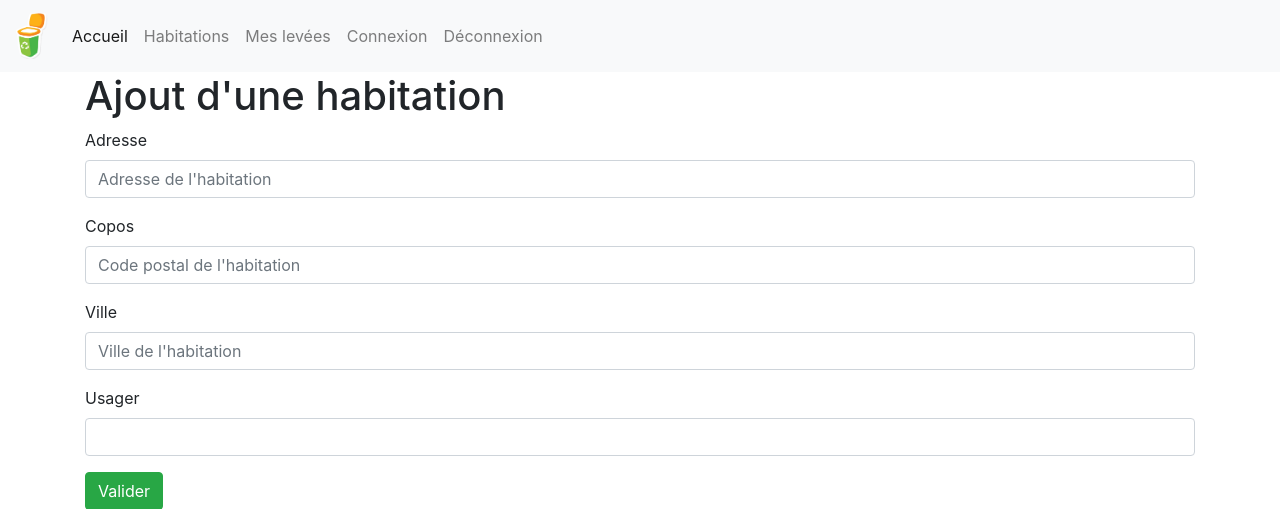
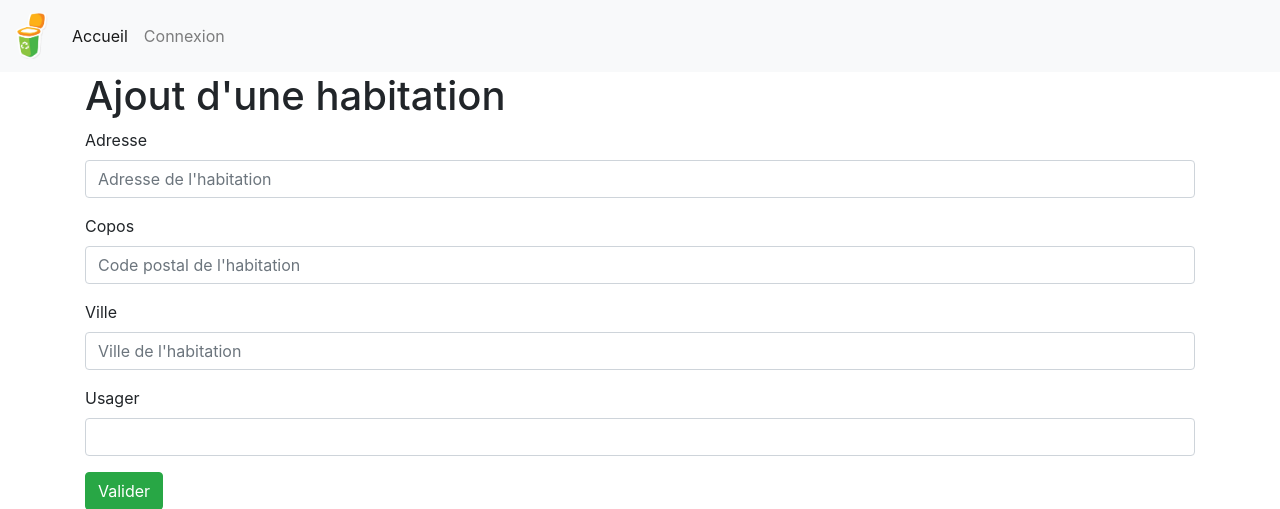
Before and after one commit to jmartin-pro/Gestocom, a Symfony app: template Gestocom/templates/habitation/formHabitation.html.twig in a window 1280 px wide. Shown: the top 509 px of the page. Run offline with Twig, Linux system fonts and the light colour scheme; the template is opened without the code that fills it: most values are stand-ins (such as "Sample title", 1, 10 or a date in 2020); form fields are guessed from the names that the template uses; some libraries are stand-ins or nearby versions.

Commit message:
Design : Connexion et deconnexion ne sont plus visibles en meme temps. Les liens sont maintenant visibles pour un utilisateur precis

```diff
--- a/Gestocom/src/Entity/Responsable.php
+++ b/Gestocom/src/Entity/Responsable.php
@@ -53,4 +53,9 @@ class Responsable extends Utilisateur
 
         return $this;
     }
+
+    public function getDisc(): ?string
+    {
+        return "responsable";
+    }
 }
--- a/Gestocom/src/Entity/Usager.php
+++ b/Gestocom/src/Entity/Usager.php
@@ -175,4 +175,9 @@ class Usager extends Utilisateur
 
         return $this;
     }
+
+	public function getDisc(): ?string
+    {
+        return "usager";
+    }
 }
--- a/Gestocom/templates/base.html.twig
+++ b/Gestocom/templates/base.html.twig
@@ -27,21 +27,29 @@
 						<a class="nav-link" href="{{ path('index') }}">Accueil <span class="sr-only">(current)</span></a>
 					</li>
 
+					{% if user is null %}
 					<li class="nav-item">
-						<a class="nav-link" href="{{ path('listerHabitation') }}">Habitations</a>
+						<a class="nav-link" href="{{ path('connexion') }}">Connexion</a>
+					</li>
+					{% else %}
+
+					{# Liens pour le responsable #}
+					{% if user.disc == "responsable" %}
+					<li class="nav-item">
+						<a class="nav-link" href="{{ path('listerHabitation') }}">Les habitations</a>
 					</li>
 
+					{# Liens pour l'usager #}
+					{% elseif user.disc == "usager" %}
 					<li class="nav-item">
 						<a class="nav-link" href="{{ path('leveesDetail') }}">Mes levées</a>
 					</li>
-
-					<li class="nav-item">
-						<a class="nav-link" href="{{ path('connexion') }}">Connexion</a>
-					</li>
+					{% endif %}
 
 					<li class="nav-item">
 						<a class="nav-link" href="{{ path('deconnexion') }}">Déconnexion</a>
 					</li>
+					{% endif %}
 				</ul>
 			</div>
 		</nav>
```
